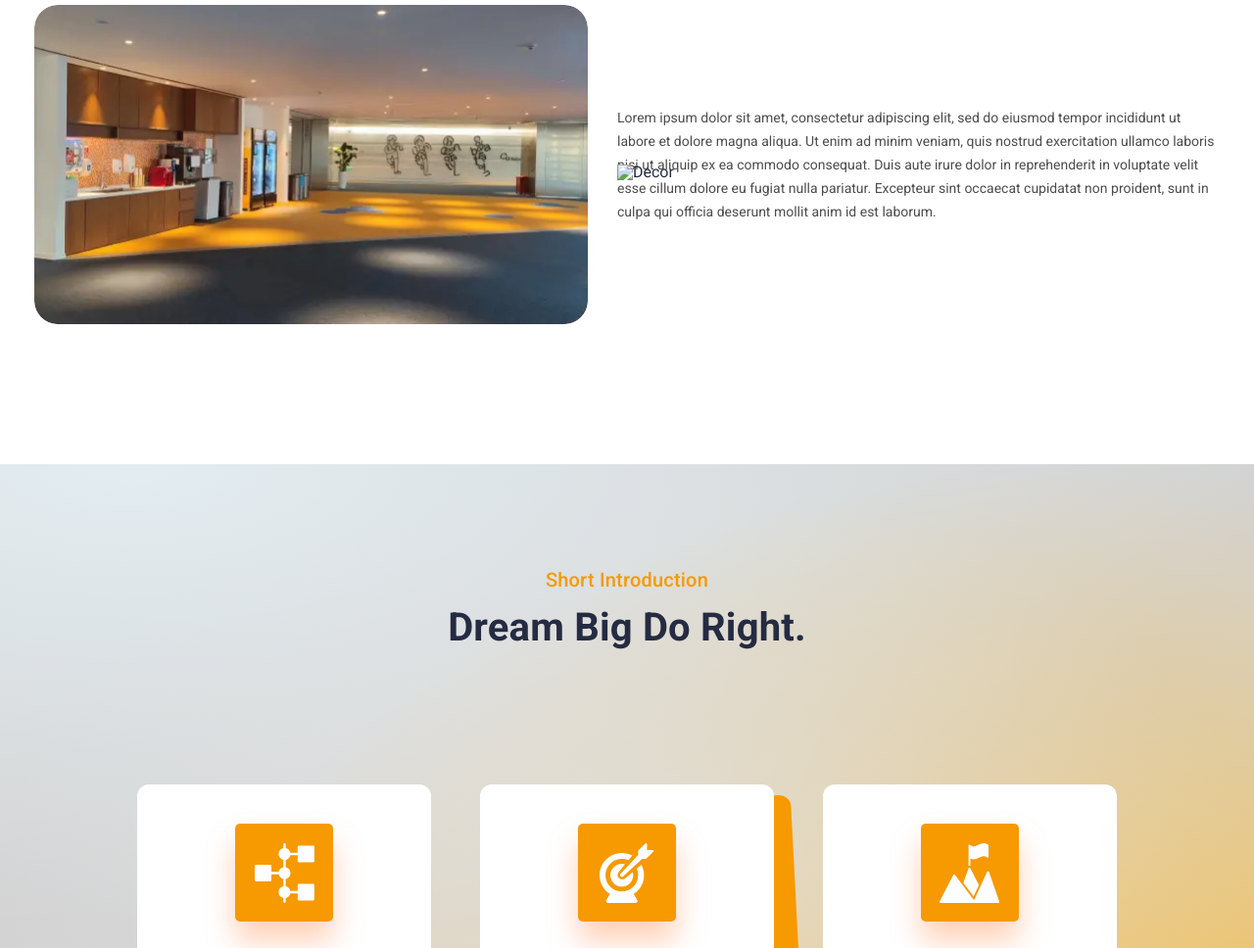
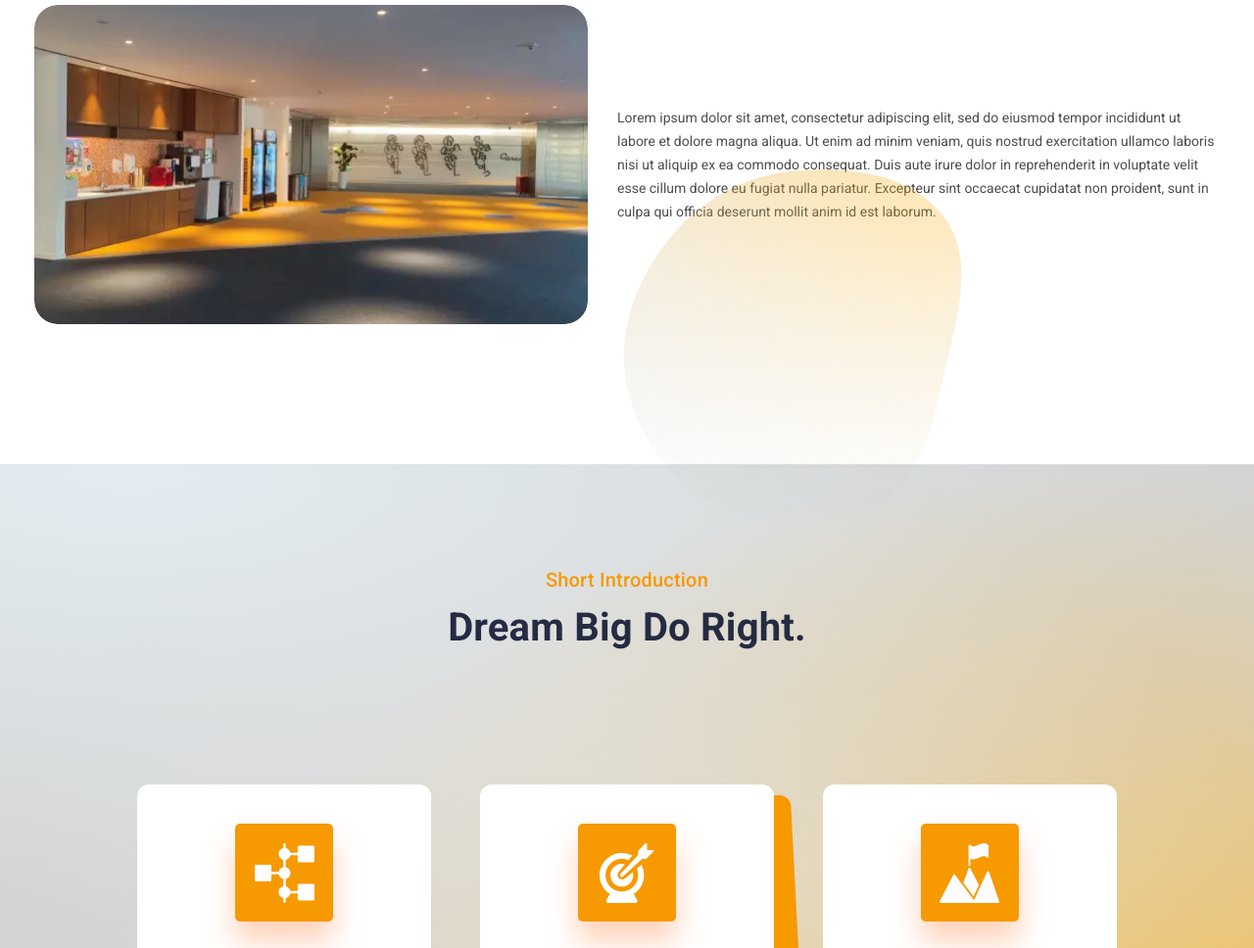
Before and after one commit to Hwosdetskyi/financial, a plain HTML site: page index.html in a window 1280 px wide. Shown: the part 821-1789 px from the top of the page at 98% size. Drawn offline with Linux system fonts and the light colour scheme; files whose address does not match are found by name.

Commit message:
Update index.html

```diff
--- a/index.html
+++ b/index.html
@@ -57,7 +57,7 @@
                      <picture><source srcset="img/main/01.webp" type="image/webp"><img src="img/main/01.jpg" alt="Picture"></picture>
                   </div>
                   <div class="profile__text">
-                     <picture><source srcset="img/main\/decor.webp" type="image/webp"><img src="img/main\/decor.png" alt="Decor"></picture>
+                     <picture><source srcset="img/main/decor.webp" type="image/webp"><img src="img/main/decor.png" alt="Decor"></picture>
                      <p>Lorem ipsum dolor sit amet, consectetur adipiscing elit, sed do eiusmod tempor incididunt ut labore et dolore magna aliqua. Ut enim ad minim veniam, quis nostrud exercitation ullamco laboris nisi ut aliquip ex ea commodo consequat. Duis aute irure dolor in reprehenderit in voluptate velit esse cillum dolore eu fugiat nulla pariatur. Excepteur sint occaecat cupidatat non proident, sunt in culpa qui officia deserunt mollit anim id est laborum.</p>
                   </div>
                </div>
```
Lines whose indentation alone changed are shown as unchanged.
